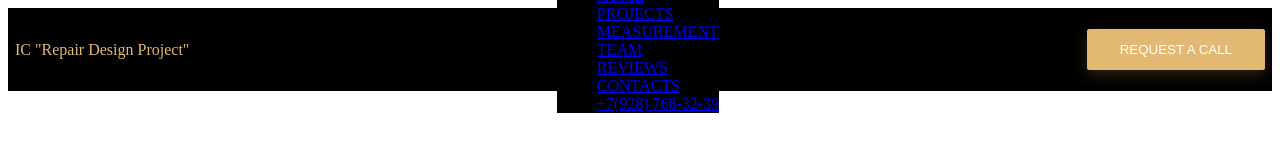
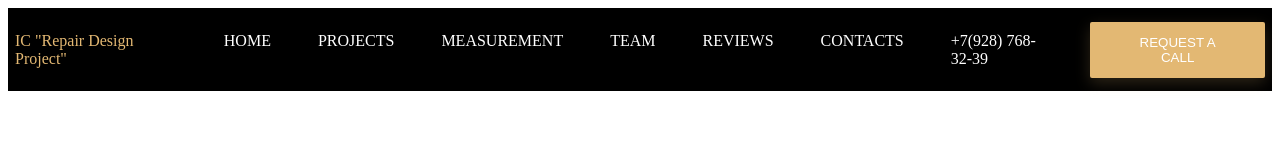
Before and after one commit to vtsish/maket1, a plain HTML site: page index.html in a window 1280 px wide. Drawn offline with Linux system fonts and the light colour scheme; files that its build step writes are made by us from their sources.

Commit message:
fix typo in header-navigation__item

```diff
--- a/index.html
+++ b/index.html
@@ -3,9 +3,9 @@
 
 <head>
     <meta charset="UTF-8">
-    <meta http-equiv="X-UA-Compatible" content="IE=edge">
+    <meta http-equiv="X-UA-Compatible" content="ie=edge">
     <meta name="viewport" content="width=device-width, initial-scale=1.0">
-    <link rel="stylesheet" href="./styles/styles.css">
+    <link rel="stylesheet" href="./css/styles.css">
     <title>Document</title>
 </head>
 
@@ -16,14 +16,14 @@
                 IC "Repair Design Project"
             </div>
             <nav>
-                <ul class="header navigation">
-                    <li class="header navigation"><a href="#">HOME</a></li>
-                    <li class="header navigation"><a href="#">PROJECTS</a></li>
-                    <li class="header navigation"><a href="#">MEASUREMENT</a></li>
-                    <li class="header navigation"><a href="#">TEAM</a></li>
-                    <li class="header navigation"><a href="#">REVIEWS</a></li>
-                    <li class="header navigation"><a href="#">CONTACTS</a></li>
-                    <li class="header navigation"><a href="#">+7(928) 768-32-39</a> </li>
+                <ul class="header-navigation">
+                    <li class="header-navigation__item"><a href="#">HOME</a></li>
+                    <li class="header-navigation__item"><a href="#">PROJECTS</a></li>
+                    <li class="header-navigation__item"><a href="#">MEASUREMENT</a></li>
+                    <li class="header-navigation__item"><a href="#">TEAM</a></li>
+                    <li class="header-navigation__item"><a href="#">REVIEWS</a></li>
+                    <li class="header-navigation__item"><a href="#">CONTACTS</a></li>
+                    <li class="header-navigation__item"><a href="#">+7(928) 768-32-39</a></li>
                 </ul>
             </nav>
             <button class="button">Request a call</button>
```
